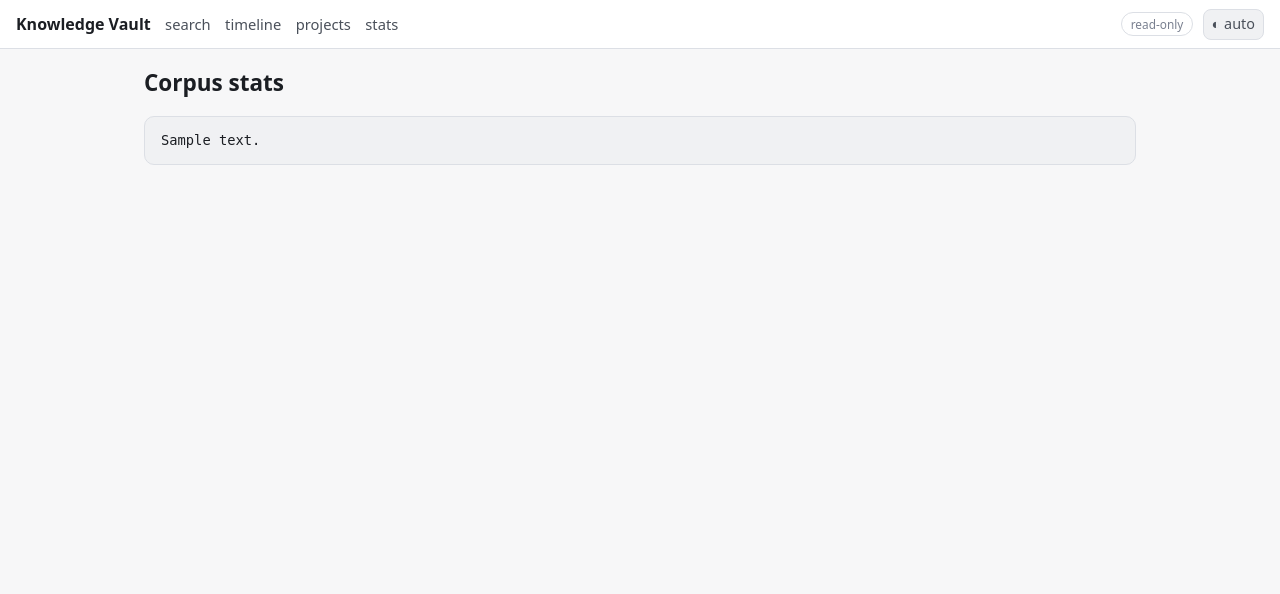
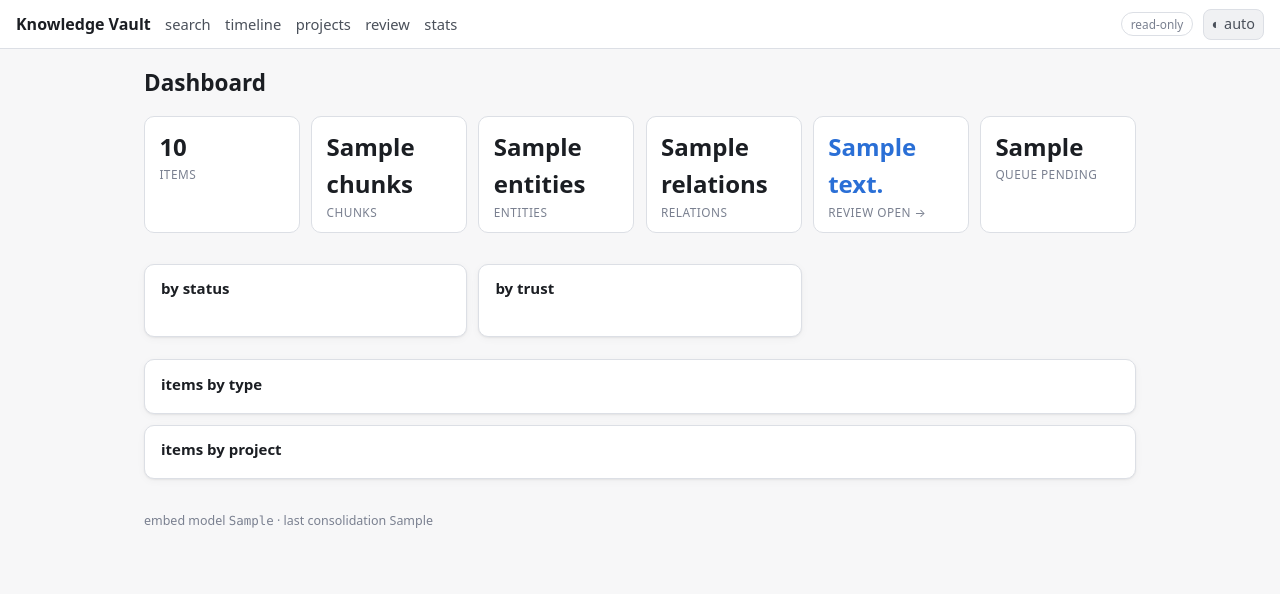
Before and after one commit to n3rd-bugs/knowledge-vault, a Python web app: template src/kbweb/templates/stats.html in a window 1280 px wide. Shown: the top 594 px of the page. Run offline with Jinja, Linux system fonts and the light colour scheme; the template is opened without the code that fills it: most values are stand-ins (such as "Sample title", 1, 10 or a date in 2020).

Commit message:
web-4: stats dashboard (KPI tiles + CSS bars) and read-only review viewer
/stats becomes a dashboard: a KPI stat-tile row for the headline counts (the
review tile links to /review), one stacked bar each for by_status/by_trust
(fixed semantic order, 2px gaps, text legend with counts — identity never
color-alone), and horizontal CSS bar rows for items-by-type and items-by-
project (single sequential hue, labels/counts as real text = table view for
free; project bars link to /project/{name}; the tail beyond 12 rows folds
into an explicit '(N more)' row — no silent truncation). Chart structure is
computed in the new pure kbweb.charts (bar_rows/stacked_segments, unit-tested
without a DB); templates only draw it. Segment fills were run through the
dataviz six-checks validator for BOTH themes: CVD separation and contrast
pass; the two neutral states (duplicate/archived) intentionally sit below the
chroma floor (they are semantically gray) with gaps+legend as the documented
relief; dark-mode fills are dedicated validated steps, not an automatic flip.

/review is a strictly read-only queue viewer: reason chip, trust/status
badges, linked item title, detail dict — and a visible note that resolution
happens via the kb CLI / MCP. Zero forms (asserted), routes GET-only (route-
dump test still green). Nav gains review.

Tests (+5): bar_rows percentages/fold/href, stacked order+sum+empty,
dashboard smoke (kpi/bar/stack markup, project link, computed widths),
review page lists entries with no <form>. 209 tests green.

Co-Authored-By: Claude Opus 4.8 <noreply@anthropic.com>

```diff
--- a/src/kbweb/static/app.css
+++ b/src/kbweb/static/app.css
@@ -17,6 +17,13 @@
   --warn: #b26b00;
   --bad: #c0392b;
   --viz-bar: #2a78d6;
+  /* Status-segment fills — validated (dataviz six-checks) against the light
+     surface; the two grays are neutral-by-design (duplicate/archived) and are
+     always paired with a text legend + 2px gaps (identity never color-alone). */
+  --seg-active: #0d8a3f;
+  --seg-superseded: #b26b00;
+  --seg-duplicate: #5f6672;
+  --seg-archived: #8a92a0;
   --radius: 10px;
   --shadow: 0 1px 2px rgb(0 0 0 / 6%), 0 2px 8px rgb(0 0 0 / 4%);
 }
@@ -34,6 +41,10 @@
   --warn: #d99a3d;
   --bad: #e06c5b;
   --viz-bar: #3987e5;
+  --seg-active: #2fa35c;
+  --seg-superseded: #bd7c28;
+  --seg-duplicate: #8b95a5;
+  --seg-archived: #6b7280;
   --shadow: 0 1px 2px rgb(0 0 0 / 40%);
 }
 @media (prefers-color-scheme: dark) {
@@ -51,6 +62,10 @@
     --warn: #d99a3d;
     --bad: #e06c5b;
     --viz-bar: #3987e5;
+    --seg-active: #2fa35c;
+    --seg-superseded: #bd7c28;
+    --seg-duplicate: #8b95a5;
+    --seg-archived: #6b7280;
     --shadow: 0 1px 2px rgb(0 0 0 / 40%);
   }
 }
@@ -188,12 +203,12 @@ blockquote.quote { border-left: 3px solid var(--accent); margin: .3rem 0; paddin
              margin: .35rem 0 .2rem; }
 .stack-bar .seg { height: 100%; }
 .stack-legend { font-size: .8rem; color: var(--ink-2); display: flex; gap: 1rem; flex-wrap: wrap; }
-.seg.active, .dot.active { background: var(--good); }
-.seg.superseded, .dot.superseded { background: var(--warn); }
-.seg.duplicate, .dot.duplicate { background: var(--muted); }
-.seg.archived, .dot.archived { background: var(--border); }
-.seg.verified, .dot.verified { background: var(--good); }
-.seg.unverified, .dot.unverified { background: var(--warn); }
+.seg.active, .dot.active { background: var(--seg-active); }
+.seg.superseded, .dot.superseded { background: var(--seg-superseded); }
+.seg.duplicate, .dot.duplicate { background: var(--seg-duplicate); }
+.seg.archived, .dot.archived { background: var(--seg-archived); }
+.seg.verified, .dot.verified { background: var(--seg-active); }
+.seg.unverified, .dot.unverified { background: var(--seg-superseded); }
 .dot { display: inline-block; width: .65rem; height: .65rem; border-radius: 3px;
        margin-right: .3rem; vertical-align: baseline; }
 
--- a/src/kbweb/templates/base.html
+++ b/src/kbweb/templates/base.html
@@ -15,6 +15,7 @@
       <a href="/">search</a>
       <a href="/timeline">timeline</a>
       <a href="/projects">projects</a>
+      <a href="/review">review</a>
       <a href="/stats">stats</a>
     </nav>
     <div class="head-right">
--- /dev/null
+++ b/src/kbweb/templates/partials/_bars.html
@@ -0,0 +1,23 @@
+{# Bar-chart macros — see kbweb.charts for the row builders. Labels and counts
+   are real text (table view for free); fills carry a native title tooltip. #}
+
+{% macro bar_list(rows) %}
+<div class="bars">
+  {% for r in rows %}
+  <div class="bar-row" title="{{ r.label }}: {{ r.count }}">
+    <span class="lbl">{% if r.href %}<a href="{{ r.href }}">{{ r.label }}</a>{% else %}{{ r.label }}{% endif %}</span>
+    <span class="track"><span class="fill" style="width: {{ r.pct }}%"></span></span>
+    <span class="n">{{ r.count }}</span>
+  </div>
+  {% endfor %}
+</div>
+{% endmacro %}
+
+{% macro stacked(segs) %}
+<div class="stack-bar">
+  {% for s in segs %}<span class="seg {{ s.label }}" style="width: {{ s.pct }}%" title="{{ s.label }}: {{ s.count }}"></span>{% endfor %}
+</div>
+<div class="stack-legend">
+  {% for s in segs %}<span><span class="dot {{ s.label }}"></span>{{ s.label }} <b>{{ s.count }}</b></span>{% endfor %}
+</div>
+{% endmacro %}
--- a/src/kbweb/templates/stats.html
+++ b/src/kbweb/templates/stats.html
@@ -1,6 +1,44 @@
 {% extends "base.html" %}
-{% block title %}Stats · Knowledge Vault{% endblock %}
+{% from "partials/_bars.html" import bar_list, stacked %}
+{% block title %}Dashboard · Knowledge Vault{% endblock %}
 {% block content %}
-<h2>Corpus stats</h2>
-<pre class="stats">{{ stats_text }}</pre>
+<h2>Dashboard</h2>
+
+<div class="kpi-grid">
+  <div class="kpi"><div class="n">{{ s.items_total }}</div><div class="l">items</div></div>
+  <div class="kpi"><div class="n">{{ s.chunks }}</div><div class="l">chunks</div></div>
+  <div class="kpi"><div class="n">{{ s.entities }}</div><div class="l">entities</div></div>
+  <div class="kpi"><div class="n">{{ s.relations }}</div><div class="l">relations</div></div>
+  <a class="kpi" href="/review" style="text-decoration:none">
+    <div class="n">{{ s.review_queue_open }}</div><div class="l">review open →</div>
+  </a>
+  <div class="kpi"><div class="n">{{ s.ingest_queue_pending }}</div><div class="l">queue pending</div></div>
+</div>
+
+<div class="grid-cards">
+  <div class="card">
+    <h4 style="margin:.1rem 0 .4rem">by status</h4>
+    {{ stacked(status_segs) }}
+  </div>
+  <div class="card">
+    <h4 style="margin:.1rem 0 .4rem">by trust</h4>
+    {{ stacked(trust_segs) }}
+  </div>
+</div>
+
+<div class="card">
+  <h4 style="margin:.1rem 0 .4rem">items by type</h4>
+  {{ bar_list(type_rows) }}
+</div>
+
+<div class="card">
+  <h4 style="margin:.1rem 0 .4rem">items by project</h4>
+  {{ bar_list(project_rows) }}
+</div>
+
+<footer class="page">
+  embed model <span class="mono">{{ s.embed_model }}</span>
+  · last consolidation
+  {% if s.last_consolidation %}<time>{{ s.last_consolidation[:19] }}</time>{% else %}never{% endif %}
+</footer>
 {% endblock %}
```
Also changed, not shown: src/kbweb/charts.py (added, +49 -0 lines), src/kbweb/templates/review.html (added, +33 -0 lines), src/kbweb/views_meta.py (+24 -4 lines), tests/test_web_ui.py (+51 -0 lines).
